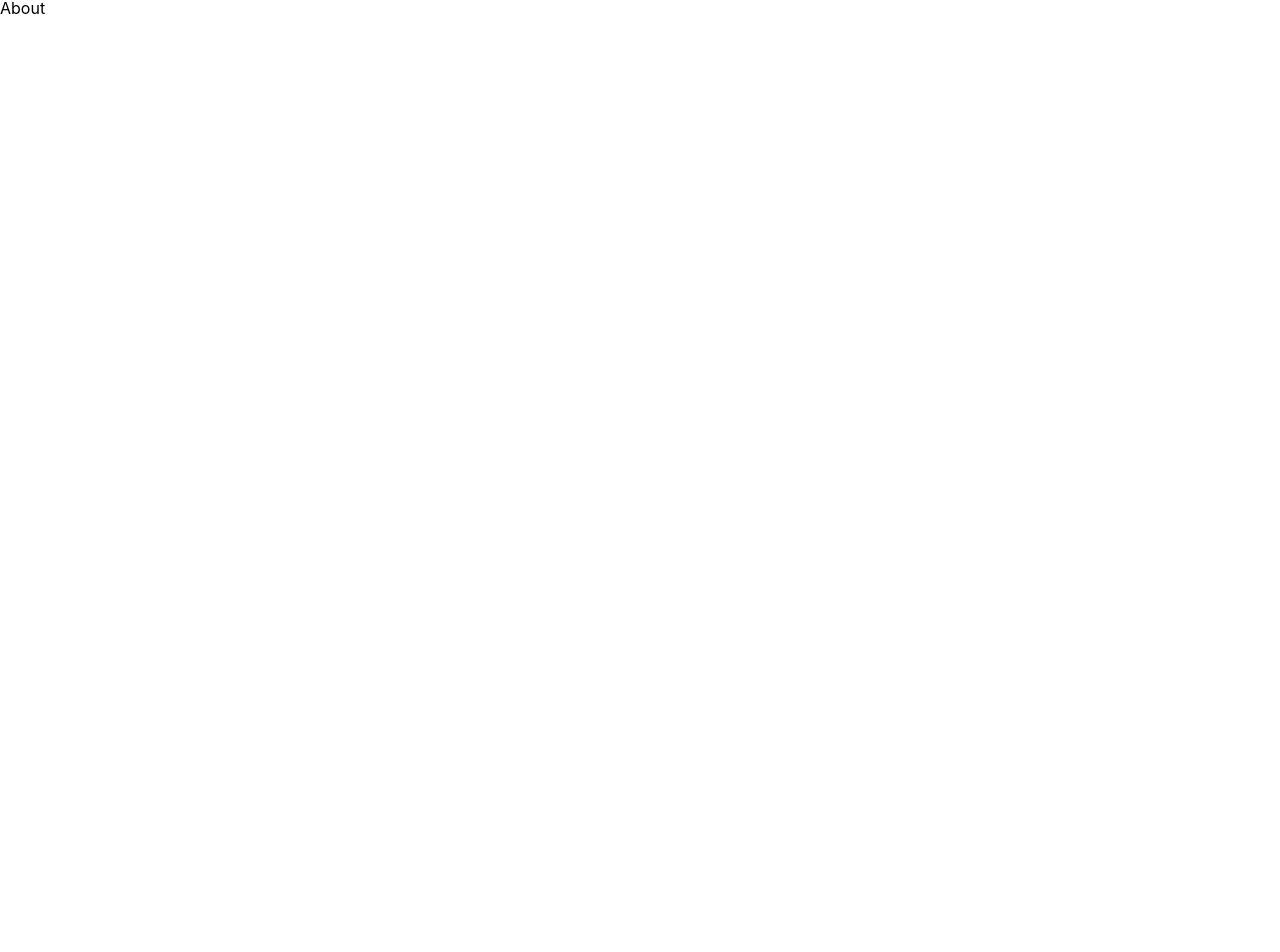
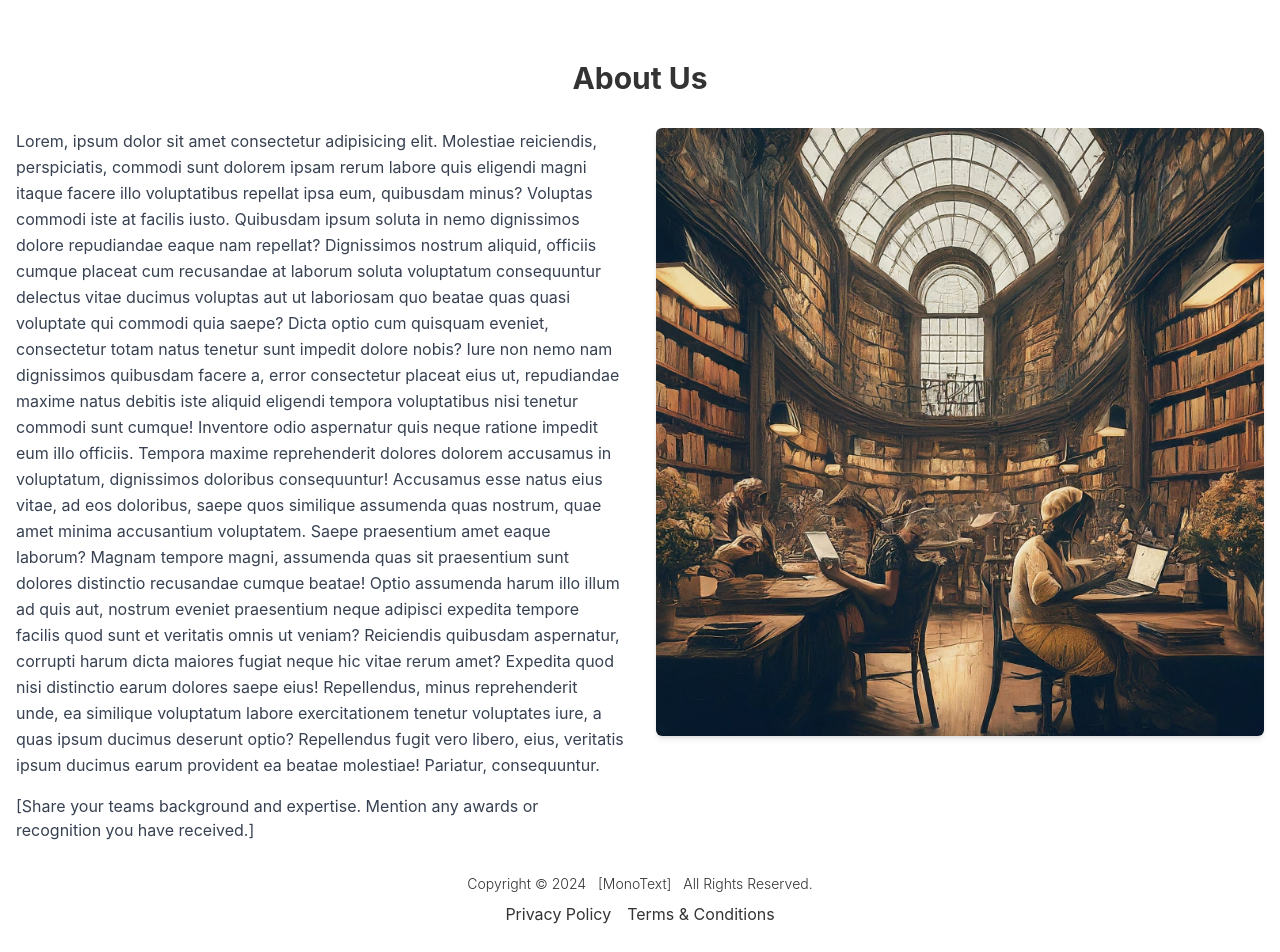
Before and after one commit to Ameer2000Mzori/MonoText-Mern, a React (Create React App) app in the folder frontend/: page /about in a window 1280 px wide. Shown: the part 52-1004 px from the top of the page. Before the commit the page ends 800 px from the top, so only its background shows below. Built offline with nearby package versions, Linux system fonts and the light colour scheme.

Commit message:
added about page with simple style and image

```diff
--- a/frontend/src/components/pages/About.jsx
+++ b/frontend/src/components/pages/About.jsx
@@ -1,5 +1,81 @@
 import React from 'react'
+import banner from '../../images/about-banner.jpeg'
+export default function About() {
+  return (
+    <div className="container mx-auto px-4 pt-16 pb-8 text-primary">
+      <h1 className="text-3xl font-bold text-primary text-center mb-8">
+        About Us
+      </h1>
 
-export default function About() {
-  return <div>About</div>
+      <div className="grid grid-cols-1 md:grid-cols-2 gap-8">
+        {/* Left section */}
+        <div className="space-y-4">
+          <p className="text-gray-700 text-base leading-relaxed">
+            Lorem, ipsum dolor sit amet consectetur adipisicing elit. Molestiae
+            reiciendis, perspiciatis, commodi sunt dolorem ipsam rerum labore
+            quis eligendi magni itaque facere illo voluptatibus repellat ipsa
+            eum, quibusdam minus? Voluptas commodi iste at facilis iusto.
+            Quibusdam ipsum soluta in nemo dignissimos dolore repudiandae eaque
+            nam repellat? Dignissimos nostrum aliquid, officiis cumque placeat
+            cum recusandae at laborum soluta voluptatum consequuntur delectus
+            vitae ducimus voluptas aut ut laboriosam quo beatae quas quasi
+            voluptate qui commodi quia saepe? Dicta optio cum quisquam eveniet,
+            consectetur totam natus tenetur sunt impedit dolore nobis? Iure non
+            nemo nam dignissimos quibusdam facere a, error consectetur placeat
+            eius ut, repudiandae maxime natus debitis iste aliquid eligendi
+            tempora voluptatibus nisi tenetur commodi sunt cumque! Inventore
+            odio aspernatur quis neque ratione impedit eum illo officiis.
+            Tempora maxime reprehenderit dolores dolorem accusamus in
+            voluptatum, dignissimos doloribus consequuntur! Accusamus esse natus
+            eius vitae, ad eos doloribus, saepe quos similique assumenda quas
+            nostrum, quae amet minima accusantium voluptatem. Saepe praesentium
+            amet eaque laborum? Magnam tempore magni, assumenda quas sit
+            praesentium sunt dolores distinctio recusandae cumque beatae! Optio
+            assumenda harum illo illum ad quis aut, nostrum eveniet praesentium
+            neque adipisci expedita tempore facilis quod sunt et veritatis omnis
+            ut veniam? Reiciendis quibusdam aspernatur, corrupti harum dicta
+            maiores fugiat neque hic vitae rerum amet? Expedita quod nisi
+            distinctio earum dolores saepe eius! Repellendus, minus
+            reprehenderit unde, ea similique voluptatum labore exercitationem
+            tenetur voluptates iure, a quas ipsum ducimus deserunt optio?
+            Repellendus fugit vero libero, eius, veritatis ipsum ducimus earum
+            provident ea beatae molestiae! Pariatur, consequuntur.
+          </p>
+          <p className="text-gray-700 text-base">
+            [Share your teams background and expertise. Mention any awards or
+            recognition you have received.]
+          </p>
+        </div>
+
+        <div className="md:hidden" />
+        <div className="hidden md:block">
+          <img
+            src={banner} // Replace with your image path
+            alt="Website banner"
+            className="rounded-md shadow-md w-full"
+          />
+        </div>
+      </div>
+
+      {/* Contact information */}
+      <div className="text-center mt-8">
+        <p className="text-sm font-light">
+          Copyright &copy; 2024 &nbsp; [MonoText] &nbsp; All Rights Reserved.
+        </p>
+        {/* Optional links for privacy policy, terms, etc. */}
+        <ul className="flex justify-center gap-4 mt-2">
+          <li>
+            <a href="#p" className="hover:text-gray-500">
+              Privacy Policy
+            </a>
+          </li>
+          <li>
+            <a href="#t" className="hover:text-gray-500">
+              Terms &amp; Conditions
+            </a>
+          </li>
+        </ul>{' '}
+      </div>
+    </div>
+  )
 }
```
Also changed, not shown: frontend/src/images/about-banner.jpeg (added).
